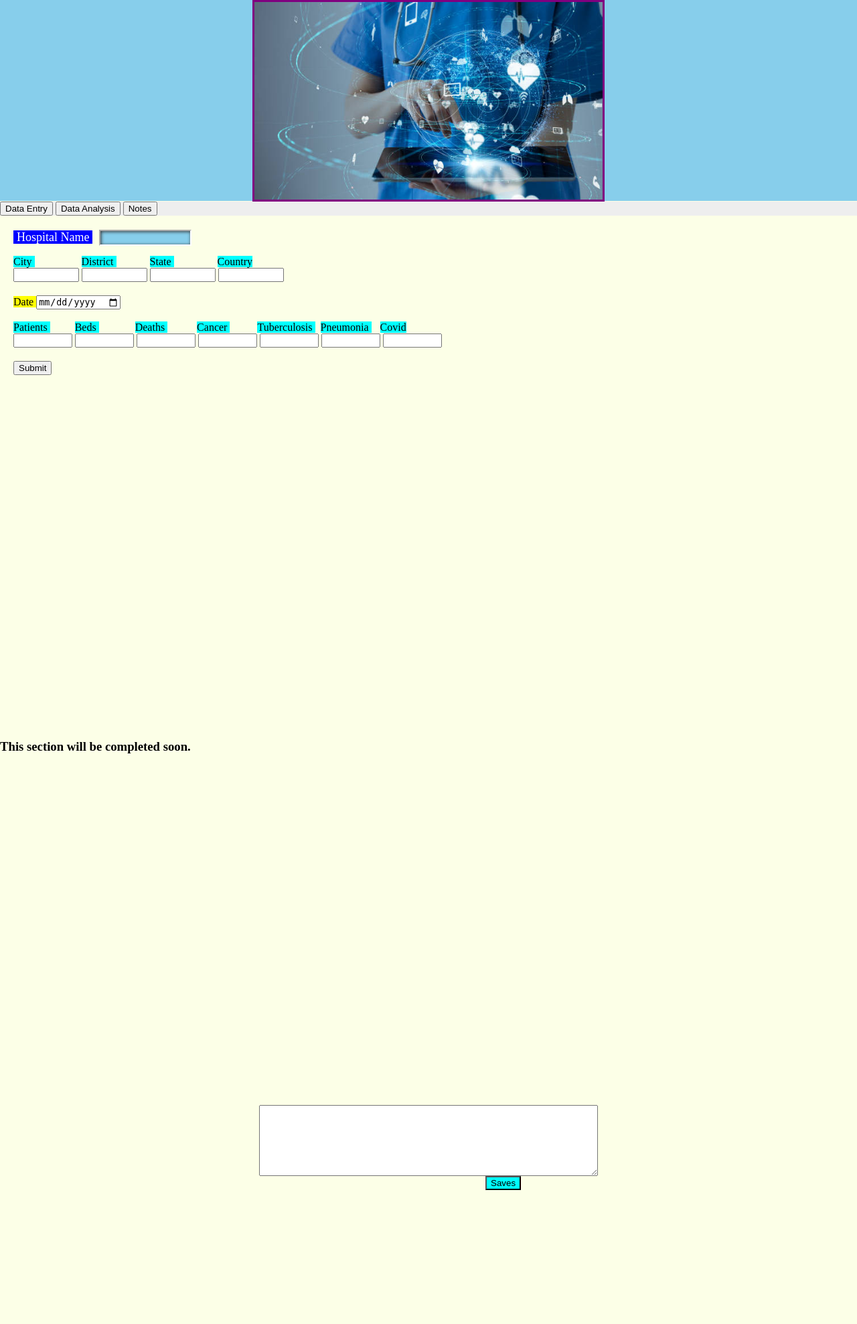
After one commit to AdarshSantoria/Hospital-Data-Analysis, a PHP site: page / in a window 1280 px wide. The commit adds this page. Shown: the whole page at 67% size. Run offline with PHP 8.4, Linux system fonts and the light colour scheme.

Commit message:
add webpage

```diff
--- a/css.css
+++ b/css.css
@@ -14,10 +14,15 @@ body {
 img {
     display: block;
     margin: auto;
-    border-bottom: purple;
-    height: 300px;
+    border-style: solid;
+    border-color: purple;
+    height: 295px;
 }
-
+.date {
+    display: inline;
+    background-color: yellow;
+    width: 40px;
+}
 .tab {
     background-color: #EEEEEE;
 }
@@ -32,7 +37,7 @@ img {
 
 .tabcontent {
     background-color: #FCFFE7;
-    padding-top: 295px;
+    padding-top: 305px;
     padding-bottom: 200px;
 }
 
@@ -55,17 +60,57 @@ img {
     font: ("comicsansms bold");
 }
 
+.form-grp input {
+    background-color: skyblue;
+    font-size: 16px;
+    font: ("Century");
+    width: 130px;
+    border-color: white;
+    box-shadow: 1px 1px 5px #302f2f inset;
+}
+
 .address label{
     display: inline;
     background-color: #00ffff;
-    margin-right: 40px;
+    margin-right: 50px;
+    margin-top: 20px;
+}
+.district {
+    margin-left: 20px;
+}
+.country {
+    margin-left: 15px;
 }
 .address input{
     display: inline;
-    width: 60px;
-    margin-bottom: 30px;
+    width: 90px;
+    margin-bottom: 20px;
 }
-
+.diseases label{
+    display: inline;
+    background-color: #00ffff;
+    margin-right: 8px;
+}
+.diseases input{
+    display: inline;
+    width: 80px;
+    margin-bottom: 20px;
+}
+.beds {
+    margin-left: 29px;
+}
+.deaths {
+    margin-left: 46px;
+}
+.cancer {
+    margin-left: 36px;
+}
+.tuberculosis {
+    margin-left: 33px;
+}
+.covid {
+    margin-left: 5px;
+}
 .myfrm textarea {
     padding: 80px;
     width: 100%;
@@ -75,3 +120,22 @@ img {
     display:inline;
     width: 80px;
 }
+
+.submitMsg{
+    color: green;
+}
+
+
+
+
+textarea {
+    display: block;
+    width: 500px;
+    height: 100px;
+    margin-left: auto;
+    margin-right: auto;
+}
+.notes {
+    margin-left: 725px;
+    background-color: #00ffff;
+}
--- /dev/null
+++ b/index.php
@@ -0,0 +1,126 @@
+<?php
+
+$insert = false;
+if(isset($_POST['Hospital']))
+{
+    $server = "localhost";
+    $username = "root";
+    $password = "";
+    $dbname = "hospital data";
+
+    $con = mysqli_connect($server, $username, $password, $dbname);
+    if(!$con){
+        die("Connection to database failed due to". mysqli_connect_error());
+    }
+    $Hospital = $_POST['Hospital'];
+    $City = $_POST['City'];
+    $District = $_POST['District'];
+    $State = $_POST['State'];
+    $Country = $_POST['Country'];
+    $Date = $_POST['Date'];
+    $Patients = $_POST['Patients'];
+    $Beds = $_POST['Beds'];
+    $Deaths = $_POST['Deaths'];
+    $Cancer = $_POST['Cancer'];
+    $Tuberculosis = $_POST['Tuberculosis'];
+    $Pneumonia = $_POST['Pneumonia'];
+    $Covid = $_POST['Covid'];
+
+    $sql = "INSERT INTO `hospital data`. `dataset` (`Hospital`, `City`, `District`, `State`, `Country`, `Date`, `Patients`, `Beds`, `Deaths`,
+            `Cancer`, `Tuberculosis`, `Pneumonia`, `Covid`) VALUES ('$Hospital', '$City', '$District', '$State', '$Country',
+            '$Date', '$Patients', '$Beds', '$Deaths', '$Cancer', '$Tuberculosis', '$Pneumonia', '$Covid');";
+    // echo "<pre>";
+    // print_r($con);
+    if($con -> query($sql) == true){
+        $insert = true;
+    }
+    else {
+        echo "ERROR: $sql <br> $con -> error";
+    }
+    $con -> close();
+}
+?>
+
+<!DOCTYPE html>
+<html lang = "en">
+
+<head>
+    <title> CSS </title>
+    <link rel = "stylesheet" type = "text/css" href = "css.css">
+    <script src="js.js" async defer> </script>
+</head>
+
+<body>
+    <div class = "header">
+        <img src = "poster.jpg">
+        <div class = "tab">
+            <button class = "tablinks" onclick = "openCity(event, 'Data Entry')"> Data Entry </button>
+            <button class = "tablinks" onclick = "openCity(event, 'Data Analysis')"> Data Analysis </button>
+            <button class = "tablinks" onclick = "openCity(event, 'Notes')"> Notes </button>
+        </div>
+    </div>
+    <br>
+    <div id = "Data Entry" class = "tabcontent">
+        <form class = "myfrm" action = "index.php" method = "post">
+            <div class = "form-grp"> <label> Hospital Name </label>
+                <input type = "text" name = "Hospital" id = "Hospital">
+            </div>
+            <div class = "address">
+                <label > City </label>
+                <label class = "district"> District </label>
+                <label> State </label>
+                <label class = "country"> Country </label>
+            </div>
+            <div class = "address">
+                <input type = "text" name = "City" id = "City">
+                <input type = "text" name = "District" id = "District">
+                <input type = "text" name = "State" id = "State">
+                <input type = "text" name = "Country" id = "Country">
+            </div>
+            <div class = "date"> <label> Date </label>
+                <input type = "date" name = "Date" id = "Date">
+            </div>
+            <br><br>
+            <div class = "diseases">
+                <label > Patients </label>
+                <label class = "beds"> Beds </label>
+                <label class = "deaths"> Deaths </label>
+                <label class = "cancer"> Cancer </label>
+                <label class = "tuberculosis"> Tuberculosis </label>
+                <label class = "pneumonia"> Pneumonia </label>
+                <label class = "covid"> Covid </label>
+            </div>
+            <div class = "diseases">
+                <input type = "text" name = "Patients" id = "Patients" >
+                <input type = "text" name = "Beds" id = "Beds" >
+                <input type = "text" name = "Deaths" id = "Deaths" >
+                <input type = "text" name = "Cancer" id = "Cancer">
+                <input type = "text" name = "Tuberculosis" id = "Tuberculosis" >
+                <input type = "text" name = "Pneumonia" id = "Pneumonia" >
+                <input type = "text" name = "Covid" id = "Covid" >
+            </div>
+            <?php
+                if($insert == true)
+                {
+                    echo "<p class='submitMsg'> Data saved successfully </p>";
+                }
+            ?>
+            <button type  = "submit" name = "submit"> Submit </button>
+        </form>
+    </div>
+    <div id = "Data Analysis" class = "tabcontent">
+        <h3> This section will be completed soon. </h3>
+    </div>
+
+    <div id = "Notes" class = "tabcontent">
+        <form onsubmit="download(this['notes'].value)">
+            <div>
+                <textarea name = "notes"> </textarea>
+                <button type  = "submit" value="Download" class = "notes"> Saves </button>
+                </div>
+            </div>
+        </form>
+    </div>
+</body>
+
+</html>
--- a/js.js
+++ b/js.js
@@ -1,4 +1,5 @@
-function openCity(evt, cityName) {
+function openCity(evt, cityName)
+{
     var i, tabcontent, tablinks;
 
     tabcontent = document.getElementsByClassName("tabcontent");
@@ -12,4 +13,20 @@ function openCity(evt, cityName) {
 
     document.getElementById(cityName).style.display = "block";
     evt.currentTarget.className += " active";
-  }
+}
+
+function download(text)
+{
+  var pom = document.createElement('a');
+  pom.setAttribute('href', 'data:text/plain;charset=utf-8,' +
+
+  encodeURIComponent(text));
+  pom.setAttribute('download', 'test.txt');
+
+  pom.style.display = 'none';
+  document.body.appendChild(pom);
+
+  pom.click();
+
+  document.body.removeChild(pom);
+}
```
Also changed, not shown: html.html (deleted, +0 -76 lines).
